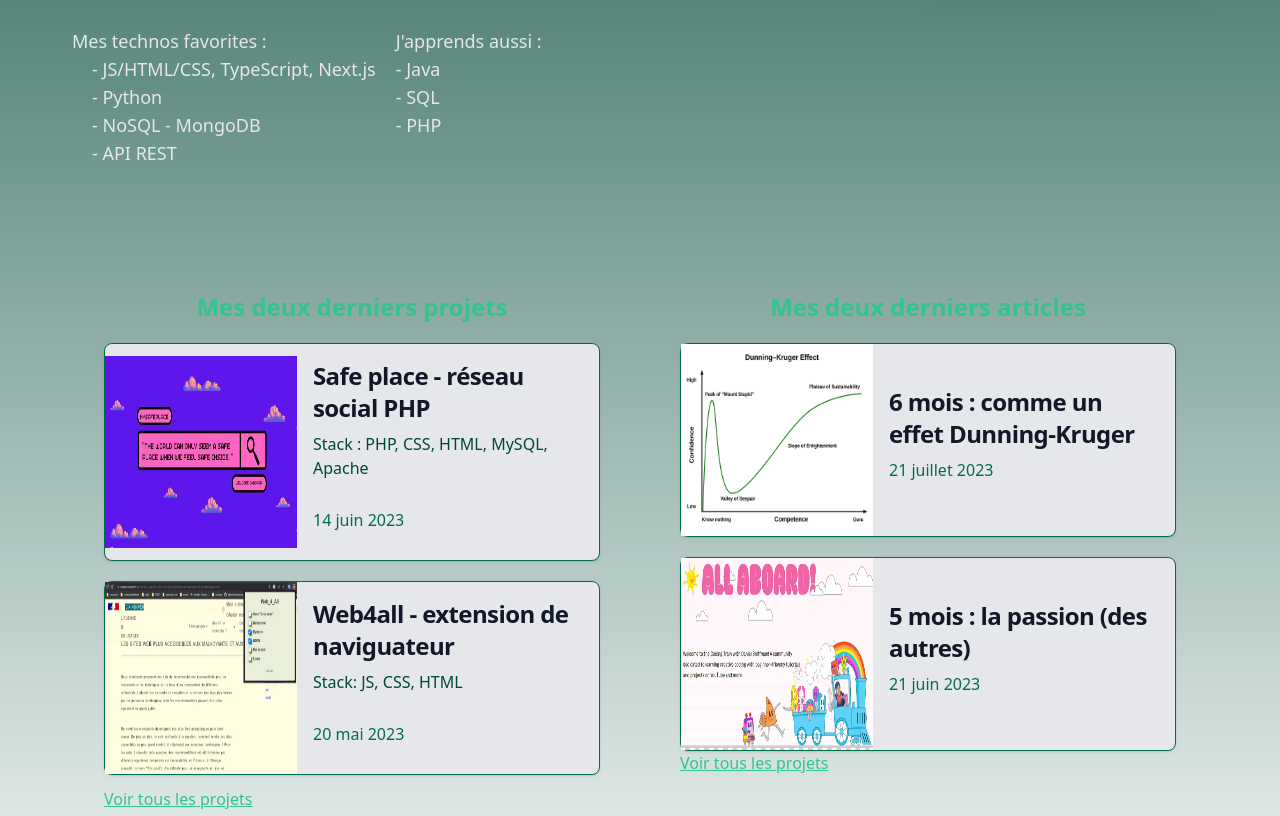
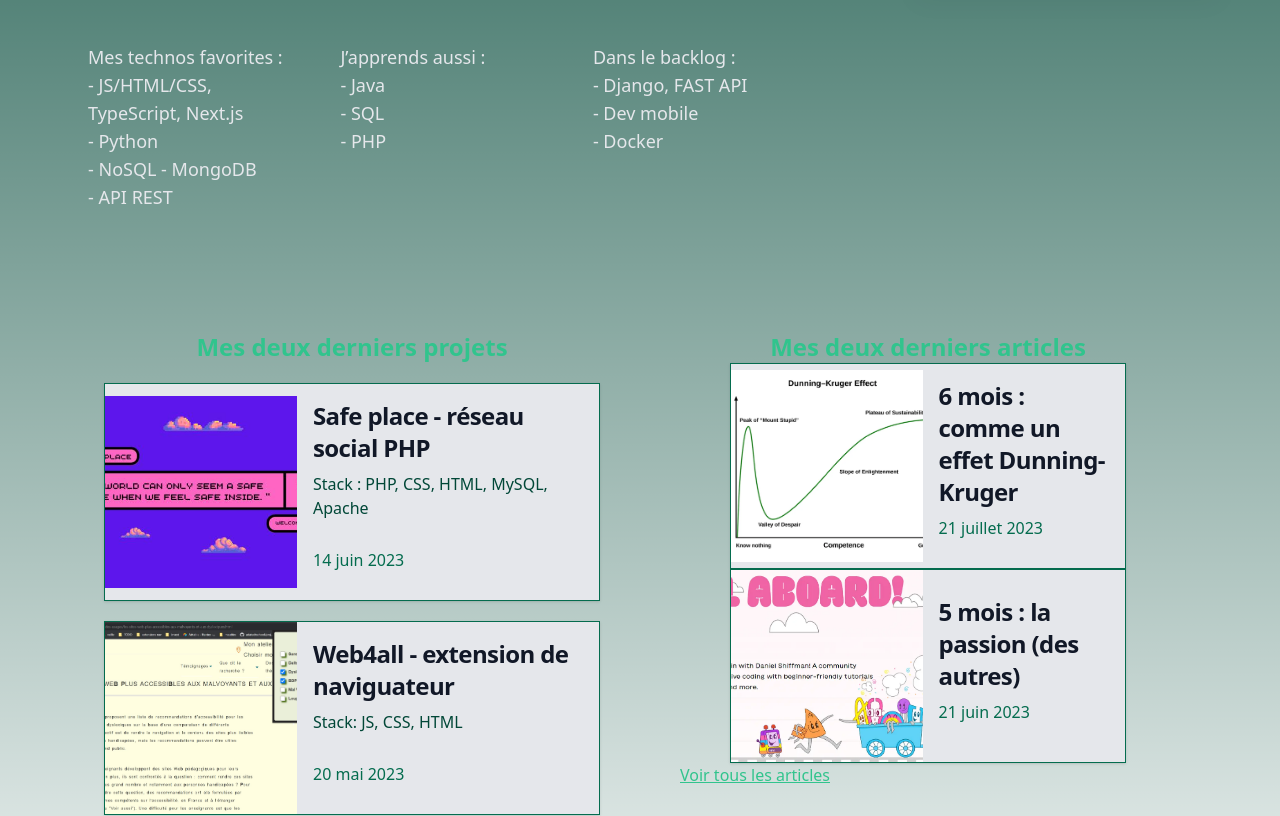
Before and after one commit to elsacatoire/blog-next, a Next.js app: page / in a window 1280 px wide. Shown: the part 521-1337 px from the top of the page. Built offline with nearby package versions, Linux system fonts and the light colour scheme.

Commit message:
small change front arrondi et tente flex posts

```diff
--- a/app/components/ListItem.tsx
+++ b/app/components/ListItem.tsx
@@ -11,7 +11,8 @@ export default function ListItem({ post }: Props) {
     const formattedDate = getFormattedDate(date)
 
     return (
-        <Link className="mt-5 flex flex-col items-center bg-gray-200 border border-green-700 rounded-lg shadow md:flex-row md:max-w-xl hover:bg-gray-100 dark:border-gray-700 dark:bg-gray-800 dark:hover:bg-gray-700" href={`/posts/${id}`}>
+
+        <Link className="mx-auto w-[80%] flex items-center bg-gray-200 border border-green-700 shadow md:flex-row md:max-w-xl hover:bg-gray-50 dark:border-gray-700 dark:bg-gray-800 dark:hover:bg-gray-700" href={`/posts/${id}`}>
             <Image className="imgProject" src={image} alt="" width={192} height={192} />
             <div className="flex flex-col justify-between p-4 leading-normal">
                 <h5 className="mb-2 text-2xl font-bold tracking-tight text-gray-900 dark:text-white">{title}</h5>
--- a/app/components/ListItemProjects.tsx
+++ b/app/components/ListItemProjects.tsx
@@ -12,7 +12,7 @@ export default function ListItemProject({ post }: Props) {
 
     return (
 
-        <Link className="mt-5 flex flex-col items-center bg-gray-200 border border-green-700 rounded-lg shadow md:flex-row md:max-w-xl hover:bg-gray-100 dark:border-gray-700 dark:bg-gray-800 dark:hover:bg-gray-700" href={`/posts/${id}`}>
+        <Link className="mt-5 flex flex-col items-center bg-gray-200 border border-green-700 shadow md:flex-row md:max-w-xl hover:bg-gray-100 dark:border-gray-700 dark:bg-gray-800 dark:hover:bg-gray-700" href={`/posts/${id}`}>
             <Image className="imgProject" src={image} alt="" width={192} height={192} />
             <div className="flex flex-col justify-between p-4 leading-normal">
                 <h5 className="mb-2 text-2xl font-bold tracking-tight text-gray-900 dark:text-white">{title}</h5>
--- a/app/components/Posts.tsx
+++ b/app/components/Posts.tsx
@@ -4,10 +4,10 @@ import ListItem from "./ListItem"
 export default function Posts() {
     const posts = getSortedPostsData()
     return (
-        <section className="mt-6 mx-auto max-w-2xl">
-            <h2 className="text-2xl font-bold
+        <section className="mt-6 mx-auto">
+            <h2 className="text-2xl text-center mb-5
              dark:text-white/90">Les articles du blog</h2>
-            <ul className="w-full">
+            <ul className="w-full grid lg:grid-cols-2 gap-3">
                 {posts.map(post => (
                     <ListItem key={post.id} post={post} />
                 ))}
--- a/app/components/Posts2.tsx
+++ b/app/components/Posts2.tsx
@@ -13,7 +13,7 @@ export default function Posts2() {
                     <ListItem key={post.id} post={post} />
                 ))}
             </ul>
-            <Link className="underline text-green-400" href="/posts">Voir tous les projets</Link>
+            <Link className="underline text-green-400" href="/posts">Voir tous les articles</Link>
         </section>
     )
 }
--- a/app/components/ProjectPosts.tsx
+++ b/app/components/ProjectPosts.tsx
@@ -5,14 +5,12 @@ export default function ProjectPosts() {
     const posts = getSortedProjectsData()
     return (
         <section className="mt-6 mx-auto max-w-2xl">
-            <h2 className="text-2xl font-bold
+            <h2 className="text-3xl mb-8 text-center
              dark:text-white/90">Mes projets d&rsquo;apprentissage</h2>
-            <ul className="w-full">
-                {posts.map(post => (
-                    <ListItemProject key={post.id} post={post} />
-                ))}
-
-            </ul>
+            <div className="flex flex-wrap justify-center"></div>
+            {posts.map(post => (
+                <ListItemProject key={post.id} post={post} />
+            ))}
         </section>
     )
 }
--- a/app/globals.css
+++ b/app/globals.css
@@ -26,5 +26,5 @@ body {
 .imgProject {
   width: 192px !important;
   height: 192px !important;
-  object-fit: fill;
+  object-fit: cover;
 }
--- a/app/page.tsx
+++ b/app/page.tsx
@@ -29,29 +29,28 @@ export default function Home() {
             <li>- Secteur : Bordeaux, Nantes ou Toulouse</li>
           </ul>
 
-          <div className="flex mt-6">
-            <div>
-              Mes technos favorites :
-              <ul className="ml-5 mb-5">
-                <li>- JS/HTML/CSS, TypeScript, Next.js</li>
-                <li>- Python</li>
-                <li>- NoSQL - MongoDB</li>
-                <li>- API REST</li>
-              </ul>
-            </div>
+          <div className="flex felx-wrap mt-6">
+            <ul className="w-full md:w-1/3 md:order-1 p-4 min-w-[200px]">
+              <p>Mes technos favorites :</p>
+              <li>- JS/HTML/CSS, TypeScript, Next.js</li>
+              <li>- Python</li>
+              <li>- NoSQL - MongoDB</li>
+              <li>- API REST</li>
+            </ul>
 
-            <ul className="ml-5 mb-5">
-              <p>J'apprends aussi :</p>
+            <ul className="w-full md:w-1/3 md:order-2 p-4 min-w-[200px]">
+              <p>J&rsquo;apprends aussi :</p>
               <li>- Java</li>
               <li>- SQL</li>
               <li>- PHP</li>
             </ul>
 
-            <div>
-
-            </div>
-
-
+            <ul className="w-full md:w-1/3 md:order-3 p-4 min-w-[200px]">
+              <p>Dans le backlog :</p>
+              <li>- Django, FAST API</li>
+              <li>- Dev mobile</li>
+              <li>- Docker</li>
+            </ul>
           </div>
 
         </div>
@@ -63,7 +62,9 @@ export default function Home() {
         <div className="mr-12">
           <ProjectPosts2 />
         </div>
-        <div><Post2 /></div>
+        <div className="mr-12">
+          <Post2 />
+        </div>
       </div>
     </main>
   )
--- a/app/posts/[postId]/page.tsx
+++ b/app/posts/[postId]/page.tsx
@@ -42,7 +42,7 @@ export default async function Post({ params }: { params: { postId: string } }) {
             <article>
                 <section dangerouslySetInnerHTML={{ __html: contentHtml }} />
                 <p className="mb-8 mt-8 text-xl">
-                    <Link href="/">← Back to home</Link>
+                    <Link href="/posts">← Retour aux articles</Link>
                 </p>
             </article>
         </main>
--- a/app/posts/page.tsx
+++ b/app/posts/page.tsx
@@ -4,7 +4,9 @@ export default function PostsPage() {
     return (
         <main className="px-6 mx-auto">
             <p className="mt-12 mb-12 text-3xl text-center dark:text-white">
-                Here are my articles
+                Parfois je pense, parfois j'écris, parfois je rien
+
+                Tous les articles :
             </p>
             <div>
                 <Posts />
--- a/app/projets/[projectId]/page.tsx
+++ b/app/projets/[projectId]/page.tsx
@@ -41,7 +41,7 @@ export default async function Project({ params }: { params: { projectId: string
             <article>
                 <section dangerouslySetInnerHTML={{ __html: contentHtml }} />
                 <p>
-                    <Link href="/">← Back to home</Link>
+                    <Link href="/projets">← Retour aux projets</Link>
                 </p>
             </article>
         </main>
--- a/app/projets/page.tsx
+++ b/app/projets/page.tsx
@@ -3,11 +3,8 @@ import ProjectPosts from "../components/ProjectPosts"
 
 export default function Projects() {
     return (
-        <main className="px-6 mx-auto">
-            <p className="mt-12 mb-12 text-3xl text-center dark:text-white">
-                Retrouvez mes derniers projets
-            </p>
-            <div>
+        <main className="px-6 mx-auto mt-8">
+            <div className="flex justify-center flex-wrap">
                 <ProjectPosts />
             </div>
 
--- a/tailwind.config.js
+++ b/tailwind.config.js
@@ -3,7 +3,7 @@ module.exports = {
   content: [
     './node_modules/flowbite-react/**/*.js',
     './pages/**/*.{js,ts,jsx,tsx,mdx}',
-    './components/**/*.{js,ts,jsx,tsx,mdx}',
+    './components/*.{js,ts,jsx,tsx,mdx}',
     './app/**/*.{js,ts,jsx,tsx,mdx}',
   ],
   theme: {
```
